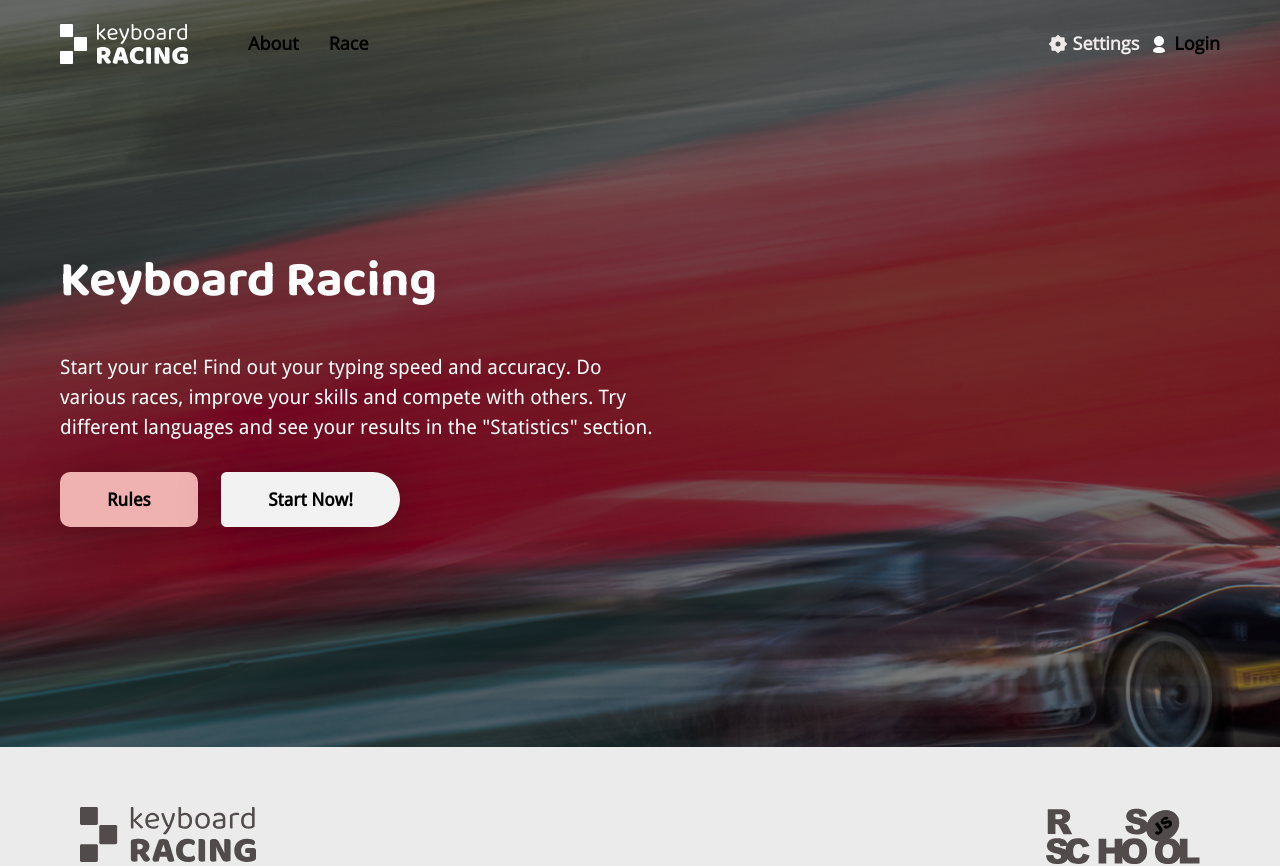
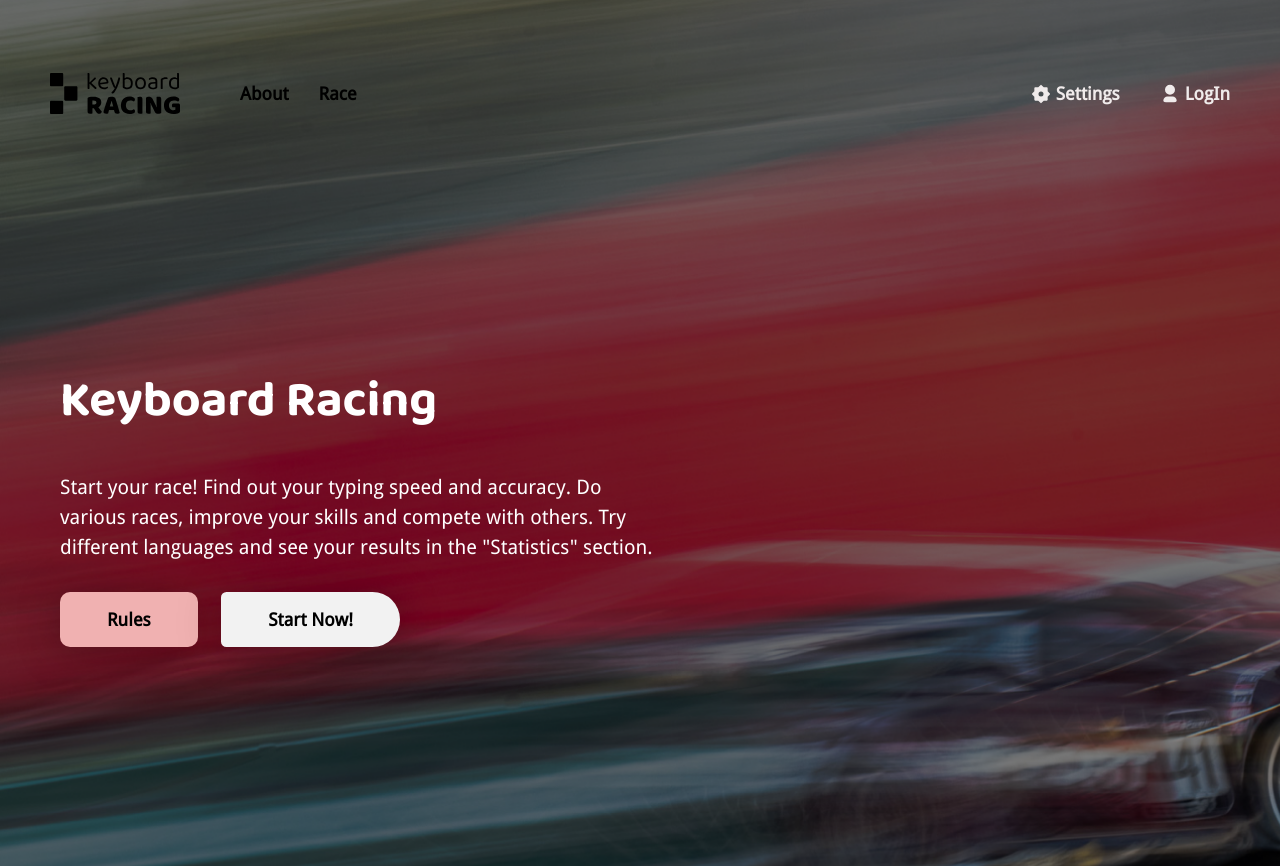
Before and after one commit to sanich123/keyboardTrainer, a React (Create React App) app: page / in a window 1280 px wide. Shown: the top 866 px of the page. Built offline with nearby package versions, Linux system fonts and the light colour scheme.

Commit message:
refactor: optimize code

```diff
--- /dev/null
+++ b/src/components/header/header-components.module.scss
@@ -0,0 +1,68 @@
+@import "../../styles/vars.scss";
+
+.headerNav {
+  display: flex;
+  gap: 30px;
+
+  @media screen and (width <=$notebook) {
+    gap: 30px;
+  }
+
+  @media screen and (width <=$tablet) {
+    gap: 25px;
+  }
+
+  @media screen and (width <=$mobile) {
+    flex-direction: column;
+    gap: 10px;
+  }
+}
+
+.liMmargin {
+  margin-right: 30px;
+
+  @media screen and (width <=$tablet) {
+    margin-right: 15px;
+  }
+}
+
+.liNavigation:hover {
+  text-decoration: underline;
+}
+
+.divLoginNavigation {
+  display: flex;
+  align-items: center;
+  color: var(--font-color);
+  cursor: pointer;
+  transition: var(--transition);
+
+  &:hover {
+    color: var(--primary-color);
+  }
+}
+
+.textLogin {
+
+  &:hover {
+    text-decoration: underline;
+  }
+
+  @media screen and (width <=$mobile) {
+    display: none;
+  }
+}
+
+.imgUser {
+  font-size: 20px;
+  width: 20px;
+  height: 20px;
+  margin-right: 5px;
+  border-radius: 100%;
+
+  @media screen and (width <=$mobile) {
+    font-size: 25px;
+    width: 25px;
+    height: 25px;
+  }
+}
--- a/src/components/header/header-components.tsx
+++ b/src/components/header/header-components.tsx
@@ -1,11 +1,10 @@
 import { Link } from 'react-router-dom';
 import { ROUTES } from '../../utils/const';
 import { useThemeLang } from '../../utils/hooks/use-theme-lang/use-theme-lang';
-import './header.scss';
-import PersonLight from '../../assets/img/person-light.webp';
-import PersonDarck from '../../assets/img/person-dark.webp';
 import { langsData } from '../Settings/LangSwitch/langsData';
 import { useAuth0 } from '@auth0/auth0-react';
+import { RiUser3Fill } from 'react-icons/ri';
+import styles from './header-components.module.scss';
 
 export function Navigation() {
   const { isRu } = useThemeLang();
@@ -13,15 +12,15 @@ export function Navigation() {
   const { isAuthenticated } = useAuth0();
 
   return (
-    <nav className="header-nav">
-      <li className="li-navigation li-margin">
+    <nav className={styles.headerNav}>
+      <li className={`${styles.liNavigation} ${styles.liMargin}`}>
         <Link to={ROUTES.main}>{`${langsData[lang].menuMain.about}`}</Link>
       </li>
-      <li className="li-navigation li-margin">
+      <li className={`${styles.liNavigation} ${styles.liMargin}`}>
         <Link to={ROUTES.game}>{`${langsData[lang].menuMain.race}`}</Link>
       </li>
       {isAuthenticated && (
-        <li className="li-navigation">
+        <li className={styles.liNavigation}>
           <Link to={ROUTES.cabinet}>{`${langsData[lang].menuMain.stats}`}</Link>
         </li>
       )}
@@ -30,39 +29,42 @@ export function Navigation() {
 }
 
 export function LoginNavigation() {
-  const { isRu, isLight } = useThemeLang();
+  const { isRu } = useThemeLang();
   const { loginWithRedirect, user, isAuthenticated, isLoading, logout } =
     useAuth0();
-  const btnText = isRu ? 'Войти' : 'Login';
-  const logoutBtnText = isRu ? 'Выйти' : 'Log out';
-  const loadingText = isRu ? 'Загрузка...' : 'Loading...';
-  const themeImg = isLight ? PersonLight : PersonDarck;
+
+  const lang = isRu ? 'ru' : 'en';
+  const { logIn, logOut } = langsData[lang].menuLogin as { [key: string]: string };
+  const { loading } = langsData[lang].misc as { [key: string]: string };
+  const themeImg = <RiUser3Fill className={styles.imgUser} />;
+
   return (
-    <div className="div-login-navigation">
+    <div className={styles.divLoginNavigation}>
       <Link to={ROUTES.cabinet}>
-        <img
-          src={isAuthenticated ? user?.picture : themeImg}
-          alt="settings"
-          className="img-user"
-          loading="lazy"
-        />
+        {
+          isAuthenticated
+            ? <img src={user?.picture} alt="settings" className={styles.imgUser} loading="lazy" />
+            : themeImg
+        }
       </Link>
 
       <Link
-        className="text-login"
+        className={styles.textLogin}
         onClick={() => !isAuthenticated && loginWithRedirect()}
         to={ROUTES.cabinet}
       >
-        {isAuthenticated && user?.email}
-        {!isAuthenticated && !isLoading && btnText}
-        {isLoading && loadingText}
+        <>
+          {isAuthenticated && user?.email}
+          {!isAuthenticated && !isLoading && logIn}
+          {isLoading && loading}
+        </>
       </Link>
       {isAuthenticated && (
         <button
           onClick={() =>
             logout({ logoutParams: { returnTo: window.location.origin } })}
         >
-          {logoutBtnText}
+          {logOut}
         </button>
       )}
     </div>
--- /dev/null
+++ b/src/components/header/header.module.scss
@@ -0,0 +1,132 @@
+@import "../../styles/vars.scss";
+
+.header {
+  grid-area: header;
+  display: flex;
+  max-width: $desktop;
+  position: relative;
+  width: 100%;
+  justify-content: space-between;
+  align-items: center;
+  font-size: var(--font-size-desktop);
+  font-weight: var(--font-weight-header);
+  padding: var(--padding-desktop);
+  margin: auto;
+  transition: var(--transition);
+
+  @media screen and (width <=$notebook) {
+    max-width: $notebook;
+    padding: var(--padding-notebook);
+    font-size: var(--font-size-notebook);
+  }
+
+  @media screen and (width <=$tablet) {
+    max-width: $tablet;
+    padding: var(--padding-tablet);
+    font-size: var(--font-size-tablet);
+  }
+
+  @media screen and (width <=$mobile) {
+    max-width: $mobile;
+    padding: var(--padding-mobile);
+    font-size: var(--font-size-mobile);
+    gap: 25px;
+  }
+
+  &__leftSide {
+    display: flex;
+    align-items: center;
+    gap: 60px;
+    flex: 1;
+
+    .headerLogo {
+      width: var(--logo-width-desktop);
+
+      @media screen and (width <=$tablet) {
+        width: var(--logo-width-tablet);
+      }
+
+      @media screen and (width <=$mobile) {
+        width: var(--logo-width-mobile);
+      }
+    }
+
+    @media screen and (width <=$notebook) {
+      gap: 60px;
+    }
+
+    @media screen and (width <=$tablet) {
+      gap: 40px;
+    }
+
+    @media screen and (width <=$mobile) {
+      gap: 20px;
+
+      .header__nav {
+        display: none;
+      }
+    }
+  }
+
+  &__rightSide {
+    display: flex;
+    align-items: center;
+    gap: 30px;
+
+    @media screen and (width <=$notebook) {
+      gap: 30px;
+    }
+
+    @media screen and (width <=$tablet) {
+      gap: 25px;
+    }
+
+    @media screen and (width <=$mobile) {
+      gap: 20px;
+    }
+  }
+
+  .mobileMenu {
+    position: relative;
+    display: none;
+
+    svg {
+      width: 28px;
+      height: auto;
+      cursor: pointer;
+      transition: var(--transition);
+
+      &:hover {
+        color: var(--primary-color)
+      }
+    }
+
+    .mobileNav {
+      position: absolute;
+      right: 0;
+      padding: 25px;
+      margin-top: 20px;
+      transform: translateY(-100%);
+      z-index: -1;
+      transition: var(--transition-menu-close);
+      opacity: 0;
+      border-radius: var(--border-radius);
+      box-shadow: var(--shadow);
+      background: var(--primary-bg-color);
+      width: 200px;
+      text-align: right;
+
+      &.active {
+        transform: translateY(0);
+        transition: var(--transition-menu-open);
+        opacity: 1;
+        z-index: 10;
+      }
+    }
+
+    @media screen and (width <=$mobile) {
+      display: block;
+    }
+  }
+
+}
--- a/src/components/header/header.scss
+++ /dev/null
@@ -1,90 +0,0 @@
-.div-header {
-  grid-area: header;
-  max-width: 1600px;
-  margin: auto;
-  padding: 20px 60px 0px;
-  font-size: 18px;
-  font-weight: 700;
-  font-family: 'Open Sans';
-  display: flex;
-  justify-content: space-between;
-
-  @media screen and (max-width: 850px) {
-    padding: 20px 20px 0px;
-    flex-direction: column;
-    align-items: center;
-  }
-
-  @media screen and (max-width: 500px) {
-    padding: 20px 10px 0px;
-  }
-
-}
-
-.div-header-component {
-  display: flex;
-  align-items: center;
-}
-
-.div-header-component-1 {
-
-  @media screen and (max-width: 850px) {
-    margin-bottom: 20px;
-  }
-
-  @media screen and (max-width: 500px) {
-    flex-direction: column;
-  }
-}
-
-.img-logo {
-  margin-right: 60px;
-
-  @media screen and (max-width: 780px) {
-    margin-right: 30px;
-  }
-
-  @media screen and (max-width: 500px) {
-    margin-right: 0px;
-    margin-bottom: 20px;
-  }
-}
-
-.header-nav {
-  display: flex;
-}
-
-.li-margin {
-  margin-right: 30px;
-
-  @media screen and (max-width: 780px) {
-    margin-right: 15px;
-  }
-}
-
-.li-navigation:hover {
-  text-decoration: underline;
-}
-
-.div-login-navigation {
-  display: flex;
-  align-items: center;
-
-  &:hover {
-    cursor: pointer;
-  }
-}
-
-.text-login {
-
-  &:hover {
-    text-decoration: underline;
-  }
-}
-
-.img-user {
-  width: 20px;
-  height: 20px;
-  margin-right: 5px;
-  border-radius: 100%;
-}
--- a/src/components/header/header.tsx
+++ b/src/components/header/header.tsx
@@ -1,31 +1,35 @@
-import { useThemeLang } from '../../utils/hooks/use-theme-lang/use-theme-lang';
-import './header.scss';
 import { Settings } from '../Settings';
 // import { useAuth0 } from '@auth0/auth0-react';
 // import { Link } from 'react-router-dom';
 // import { ROUTES } from '../../utils/const';
 import { LoginNavigation, Navigation } from './header-components';
-import LogoRace from '../../data/svg-functions/logo-race';
-
+import logo from '../../assets/img/logo.svg';
+import styles from './header.module.scss';
+import { RiMenu3Fill } from 'react-icons/ri';
+import { useState } from 'react';
 
 export function Header() {
-
-  const { isLight } = useThemeLang();
+  const [show, setShow] = useState(false);
+  const active = show ? styles.active : '';
 
   return (
-    <div className="header-all">
-      <div className={`div-header ${isLight ? 'text-light-theme' : 'text-darck-theme'}`} >
-        <div className="div-header-component div-header-component-1">
-          <div className="img-logo">
-            <LogoRace widthNum={'128'} heightNum={'40'} colorName={`${isLight ? '#514B4B' : '#FFFFFF'}`} />
-          </div>
+    <header className={styles.header}>
+      <div className={styles.header__leftSide}>
+        <img src={logo} className={styles.headerLogo} alt="logo" />
+        <div className={styles.header__nav}>
           <Navigation />
         </div>
-        <div className="div-header-component div-header-component-2">
-          <Settings />
-          <LoginNavigation />
+      </div>
+      <div className={styles.header__rightSide}>
+        <Settings />
+        <LoginNavigation />
+      </div>
+      <div className={styles.mobileMenu}>
+        <RiMenu3Fill onClick={() => setShow(!show)} />
+        <div className={`${styles.mobileNav} ${active}`}>
+          <Navigation />
         </div>
       </div>
-    </div>
+    </header>
   );
 }
```
